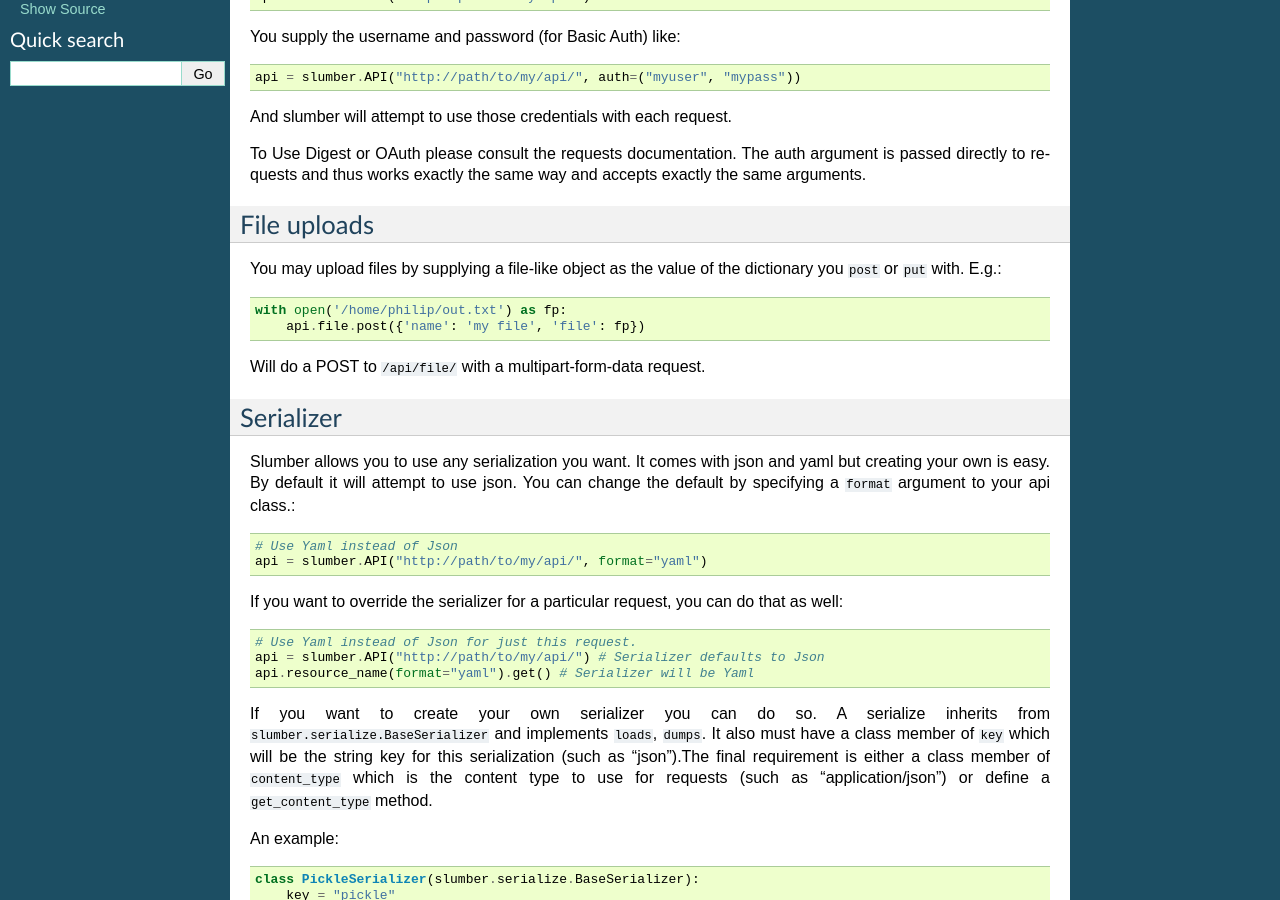
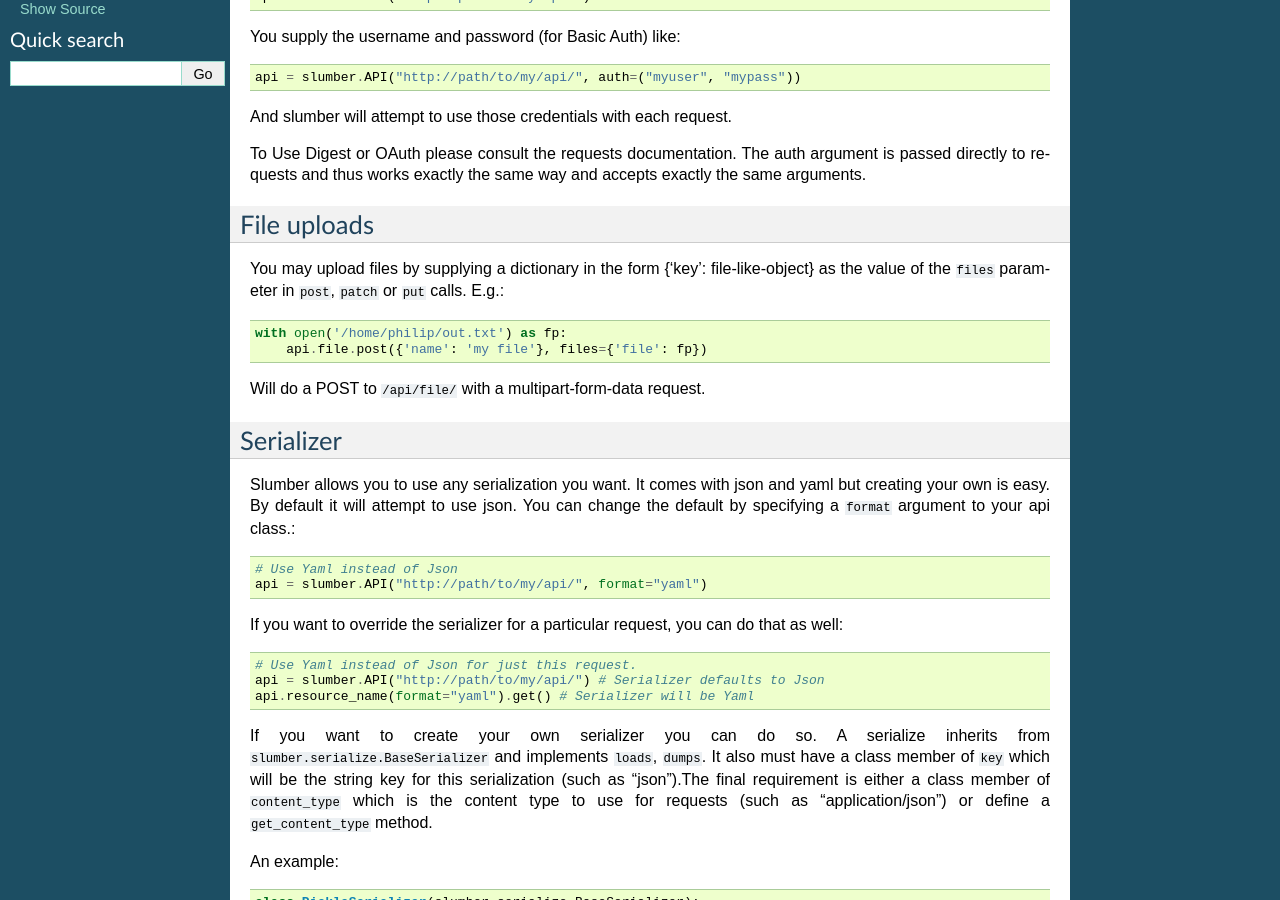
Before and after one commit to samgiles/slumber, a Sphinx documentation site: the page built from docs/options.rst, in a window 1280 px wide and 900 px high, scrolled down 351 px. Built offline with Sphinx 7.4.7, drawn with Linux system fonts in a browser that asks for light colours; pages that are not in the unit, such as notebooks, are missing from menus.

Commit message:
Update docs with new files parameter

```diff
--- a/docs/options.rst
+++ b/docs/options.rst
@@ -32,11 +32,11 @@ and accepts exactly the same arguments.
 File uploads
 ============
 
-You may upload files by supplying a file-like object as the value of the
-dictionary you ``post`` or ``put`` with.  E.g.::
+You may upload files by supplying a dictionary in the form {'key': file-like-object} as the value of the
+``files`` parameter in ``post``, ``patch`` or ``put`` calls.  E.g.::
 
     with open('/home/philip/out.txt') as fp:
-        api.file.post({'name': 'my file', 'file': fp})
+        api.file.post({'name': 'my file'}, files={'file': fp})
 
 Will do a POST to ``/api/file/`` with a multipart-form-data request.
 
```
